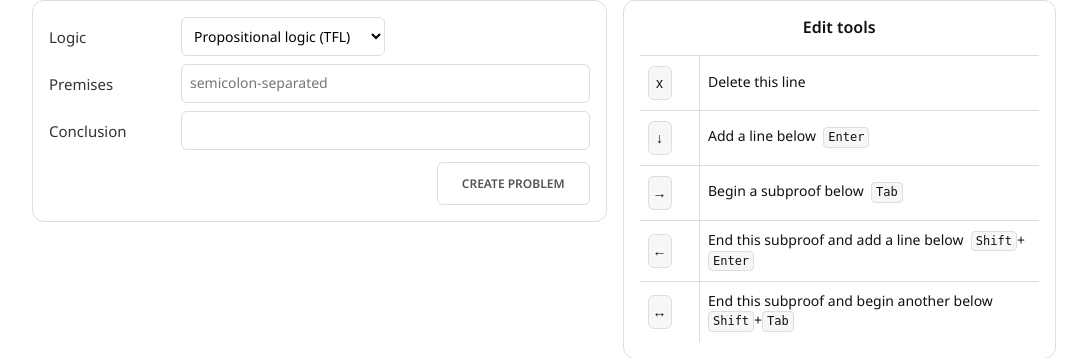
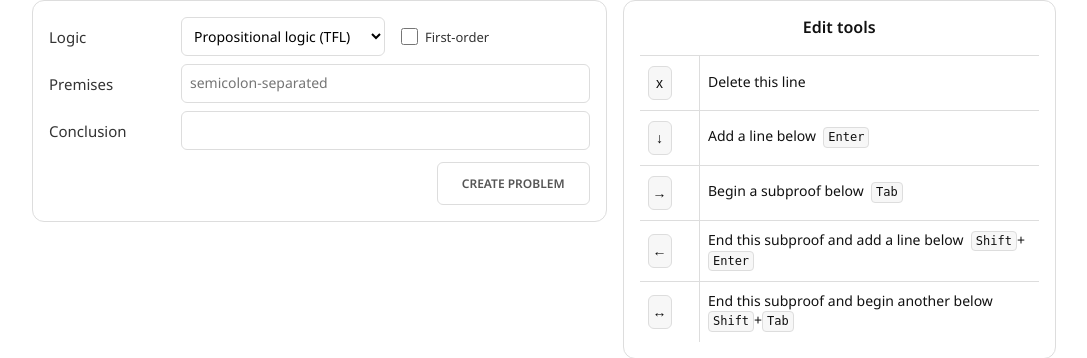
Before and after one commit to daniyal1249/ND-Prover, a Flask app: page / in a window 1280 px wide. Shown: the part 175-533 px from the top of the page, without its empty margins (96-1183 px from the left). Run offline with Flask 3, Linux system fonts and the light colour scheme.

Commit message:
add first-order modal logics (frontend)

```diff
--- a/site/static/css/components/problem-setup.css
+++ b/site/static/css/components/problem-setup.css
@@ -26,6 +26,13 @@
 }
 
 /* === Form Inputs === */
+/* Logic container with select and checkbox */
+.logic-container {
+  display: flex;
+  align-items: center;
+  gap: var(--spacing-lg);
+}
+
 /* Logic select (width 50% of its field column) */
 select.logic {
   font-family: var(--sans);
@@ -35,6 +42,29 @@ select.logic {
   border-radius: var(--border-radius-md);
   background: var(--background);
   width: var(--logic-select-width);
+}
+
+/* First-order checkbox container */
+.first-order-container {
+  display: flex;
+  align-items: center;
+  gap: var(--spacing-sm);
+}
+
+/* First-order checkbox */
+#first-order {
+  width: 1.25em;
+  height: 1.25em;
+  cursor: pointer;
+  accent-color: var(--ink);
+}
+
+/* First-order label */
+.first-order-container label {
+  font-size: var(--font-size-md);
+  color: var(--text-color-secondary);
+  cursor: pointer;
+  margin: 0;
 }
 
 /* Single-line inputs for Premises/Conclusion */
--- a/site/static/css/responsive.css
+++ b/site/static/css/responsive.css
@@ -6,7 +6,7 @@
  */
 
 /* === Mobile Breakpoint === */
-@media (max-width: 767px) {
+@media (max-width: 991px) {
   /* === Layout Adjustments === */
   .main-grid {
     grid-template-columns: 1fr;
@@ -51,7 +51,12 @@
   }
 
   select.logic {
-    width: 100%;
+    width: 60%;
+  }
+
+  .first-order-container label {
+    margin-top: 0;
+    font-size: var(--font-size-md);
   }
 
   /* === Touch Target Improvements === */
@@ -129,7 +134,7 @@
 }
 
 /* === Tablet Breakpoint === */
-@media (min-width: 768px) and (max-width: 1023px) {
+@media (min-width: 992px) and (max-width: 1199px) {
   body {
     padding-left: 5%;
     padding-right: 5%;
--- a/site/static/js/ui/problem-ui.js
+++ b/site/static/js/ui/problem-ui.js
@@ -25,14 +25,39 @@ export function commitInputBox(el, target, state) {
 }
 
 /**
+ * Maps a base logic to its first-order version if the checkbox is checked.
+ *
+ * @param {string} baseLogic - Base logic value (TFL, MLK, MLT, MLS4, MLS5)
+ * @param {boolean} isFirstOrder - Whether first-order checkbox is checked
+ * @returns {string} Logic value to use
+ */
+function getLogicValue(baseLogic, isFirstOrder) {
+  if (!isFirstOrder) {
+    return baseLogic;
+  }
+
+  const firstOrderMap = {
+    'TFL': 'FOL',
+    'MLK': 'FOMLK',
+    'MLT': 'FOMLT',
+    'MLS4': 'FOMLS4',
+    'MLS5': 'FOMLS5'
+  };
+
+  return firstOrderMap[baseLogic] || baseLogic;
+}
+
+/**
  * Initializes problem UI handlers.
  *
  * @param {Object} state - Application state object
  * @param {Function} renderProof - Function to render the proof
  * @returns {Object} Object containing DOM element references
  */
+
 export function initProblemUI(state, renderProof) {
   const logicSelect = document.getElementById('logic');
+  const firstOrderCheckbox = document.getElementById('first-order');
   const premisesBox = document.getElementById('premises');
   const conclusionBox = document.getElementById('conclusion');
 
@@ -59,19 +84,26 @@ export function initProblemUI(state, renderProof) {
     commitInputBox(conclusionBox, 'conclusionText', state);
   });
 
-  // Logic select change handler
-  logicSelect.addEventListener('change', () => {
-    state.problem.logic = logicSelect.value;
-  });
+  // Logic select and first-order checkbox change handlers
+  function updateLogic() {
+    const baseLogic = logicSelect.value;
+    const isFirstOrder = firstOrderCheckbox.checked;
+    state.problem.logic = getLogicValue(baseLogic, isFirstOrder);
+  }
+
+  logicSelect.addEventListener('change', updateLogic);
+  firstOrderCheckbox.addEventListener('change', updateLogic);
 
   // Create problem button handler
   const createBtn = document.getElementById('create-problem');
   createBtn.addEventListener('click', async () => {
     commitInputBox(premisesBox, 'premisesText', state);
     commitInputBox(conclusionBox, 'conclusionText', state);
-    state.problem.logic = logicSelect.value;
 
-    const logicLabel = state.problem.logic;
+    const baseLogic = logicSelect.value;
+    const isFirstOrder = firstOrderCheckbox.checked;
+    const logicLabel = getLogicValue(baseLogic, isFirstOrder);
+    state.problem.logic = logicLabel;
     const premisesText = state.problem.premisesText || '';
     const conclusionText = state.problem.conclusionText || '';
 
@@ -174,6 +206,7 @@ export function initProblemUI(state, renderProof) {
 
   return {
     logicSelect,
+    firstOrderCheckbox,
     premisesBox,
     conclusionBox
   };
--- a/site/templates/index.html
+++ b/site/templates/index.html
@@ -61,14 +61,19 @@
       <section class="problem-creation-section">
         <section class="problem-setup" aria-label="Create problem">
           <label for="logic">Logic</label>
+          <div class="logic-container">
             <select id="logic" class="logic">
               <option value="TFL">Propositional logic (TFL)</option>
-            <option value="FOL">First-order logic (FOL)</option>
               <option value="MLK">Modal logic K (MLK)</option>
               <option value="MLT">Modal logic T (MLT)</option>
               <option value="MLS4">Modal logic S4 (MLS4)</option>
               <option value="MLS5">Modal logic S5 (MLS5)</option>
             </select>
+            <div class="first-order-container">
+              <input id="first-order" type="checkbox" />
+              <label for="first-order">First-order</label>
+            </div>
+          </div>
 
           <label for="premises">Premises</label>
           <input id="premises" class="text-input" type="text" placeholder="semicolon-separated" />
```
Lines whose indentation alone changed are shown as unchanged.
